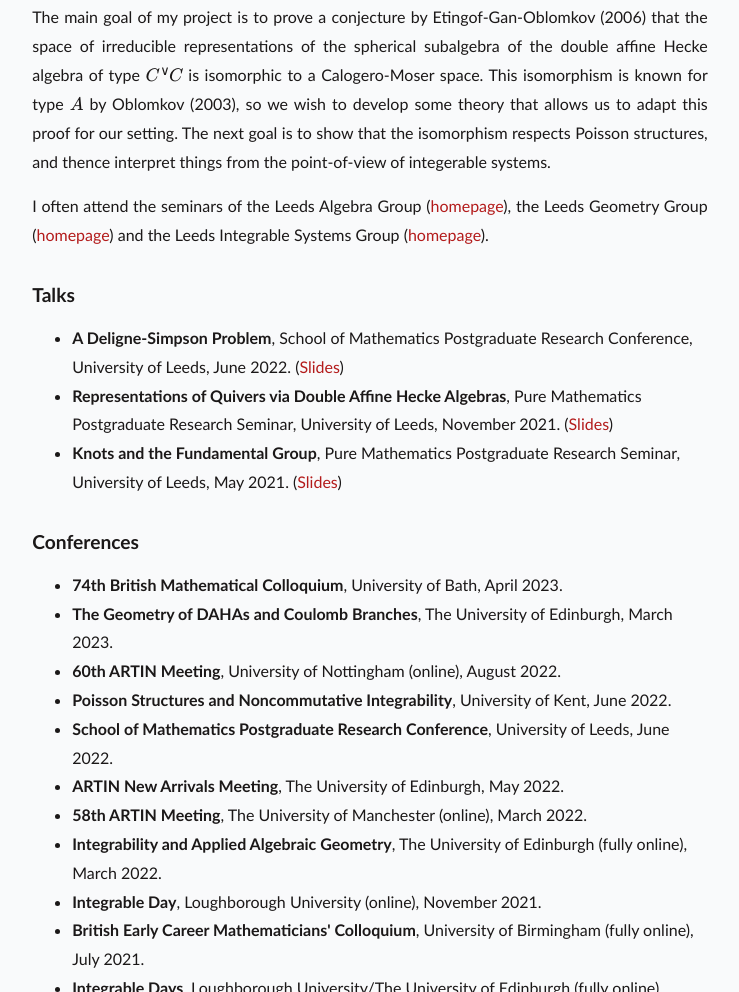
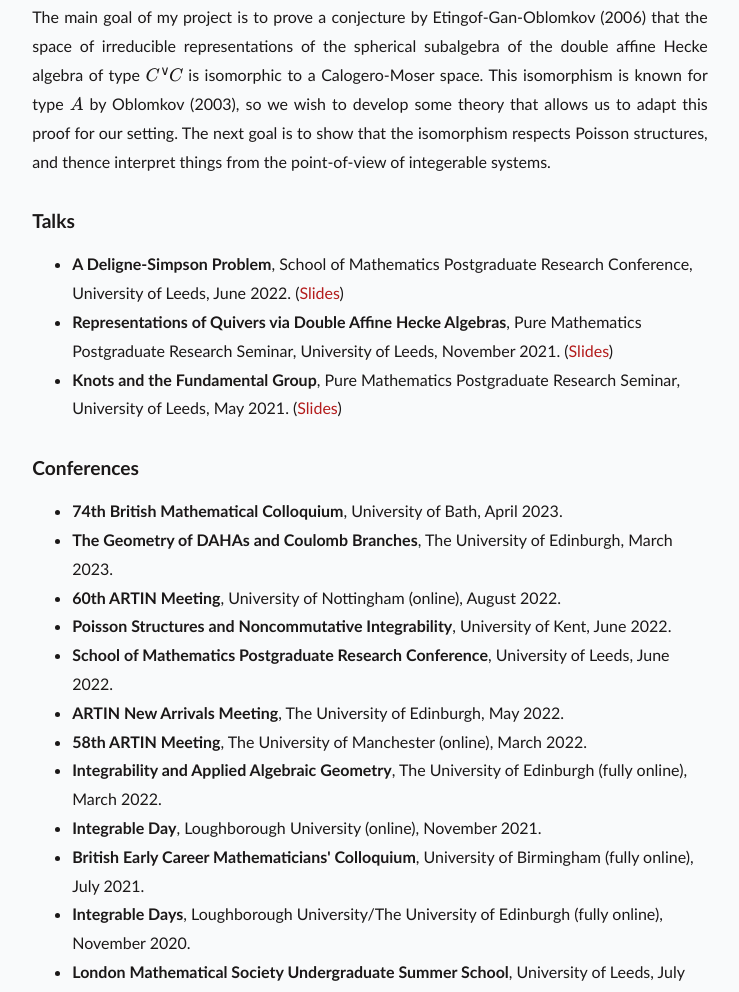
Before and after one commit to BradJackRyan/bradjackryan.github.io, a plain HTML site: page index.html in a window 1280 px wide. Shown: the part 939-1931 px from the top of the page, without its empty margins (270-1009 px from the left). Drawn offline with nearby package versions, Linux system fonts and the light colour scheme; a web font is replaced by a local one.

Commit message:
Update index.html
Removed the third paragraph in the "Research" section

```diff
--- a/index.html
+++ b/index.html
@@ -54,8 +54,6 @@
 <p>My primary research areas of interest are algebra, geometry, topology, representation theory and integrable systems (note that this is certainly not an exhaustive list). During my time as a postgraduate student, the focus has been on representations of Cherednik algebras and quivers. I have, however, studied the interplay between these and the other topics mentioned in the list prior.</p>
 
 <p>The main goal of my project is to prove a conjecture by Etingof-Gan-Oblomkov (2006) that the space of irreducible representations of the spherical subalgebra of the double affine Hecke algebra of type \(C^\vee C\) is isomorphic to a Calogero-Moser space. This isomorphism is known for type \(A\) by Oblomkov (2003), so we wish to develop some theory that allows us to adapt this proof for our setting. The next goal is to show that the isomorphism respects Poisson structures, and thence interpret things from the point-of-view of integerable systems.</p>
-
-<p>I often attend the seminars of the Leeds Algebra Group (<a href="http://www1.maths.leeds.ac.uk/pure/algebra/" target="_blank">homepage</a>), the Leeds Geometry Group (<a href="https://leeds-geometry.github.io/" target="_blank">homepage</a>) and the Leeds Integrable Systems Group (<a href="https://integrable-systems.leeds.ac.uk/" target="_blank">homepage</a>).</p>
 
 
 <!----- Talks ----->
```
